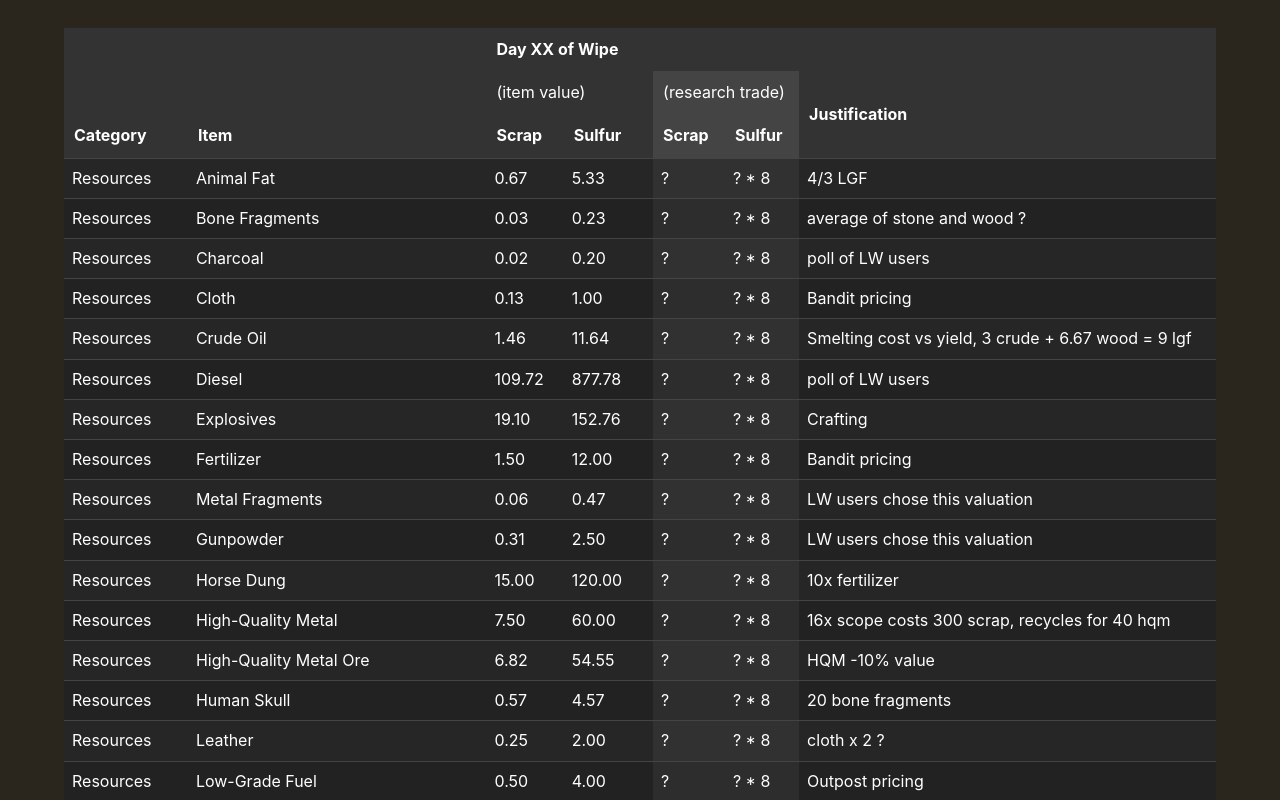
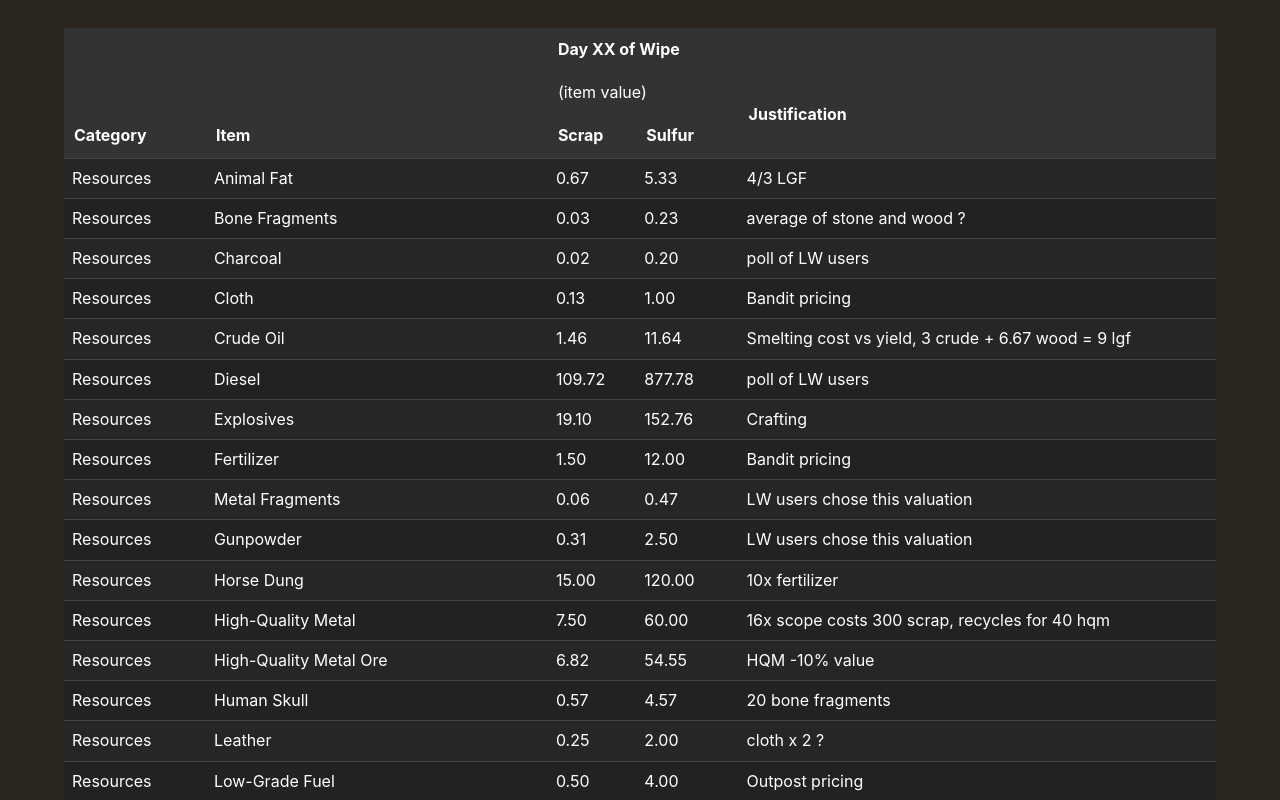
Before and after one commit to jimmybisenius/trade-rust, a Next.js app: page /table in a window 1280 px wide. Shown: the top 800 px of the page. Built offline with nearby package versions, Linux system fonts and the light colour scheme; a web font is replaced by a local one.

Commit message:
Remove research values from table (advised by PD)

```diff
--- a/src/pages/table.tsx
+++ b/src/pages/table.tsx
@@ -12,11 +12,10 @@ export default function Table() {
                 <thead>
                     <tr>
                         <th colSpan={2} rowSpan={2} color="black"></th>
-                        <th colSpan={5} color="yellow" ><b>Day XX of Wipe</b></th>
+                        <th colSpan={3} color="yellow" ><b>Day XX of Wipe</b></th>
                     </tr>
                     <tr>
                         <th className="row-2" colSpan={2} color="#E2EFDA" align="center">(item value)</th>
-                        <th className="row-2" style={{backgroundColor: '#444'}} colSpan={2} align="center">(research trade)</th>
                         <th className="row-2" rowSpan={2} color="lightyellow"><b>Justification</b></th>
                     </tr>
                     <tr>
@@ -24,8 +23,6 @@ export default function Table() {
                         <th className="row-3" color="white"><b>Item</b></th>
                         <th className="row-3" color="#E2EFDA"><b>Scrap</b></th>
                         <th className="row-3" color="#C6E0B4"><b>Sulfur</b></th>
-                        <th className="row-3" style={{backgroundColor: '#444'}} color="#DDEBF7"><b>Scrap</b></th>
-                        <th className="row-3" style={{backgroundColor: '#444'}} color="#BDD7EE"><b>Sulfur</b></th>
                     </tr>
                 </thead>
                 <tbody>
@@ -35,8 +32,6 @@ export default function Table() {
                             <td style={{textTransform: 'capitalize'}}>{item.name}</td>
                             <td>{(item.scrapPer).toFixed(2)}</td>
                             <td>{(item.scrapPer * sulfurPerScrap).toFixed(2)}</td>
-                            <td style={{backgroundColor: 'rgba(255,255,255,.05)'}}>?</td>
-                            <td style={{backgroundColor: 'rgba(255,255,255,.05)'}}>? * 8</td>
                             <td>{item.justification ?? 'Not provided.'}</td>
                         </tr>
                     ))}
```
